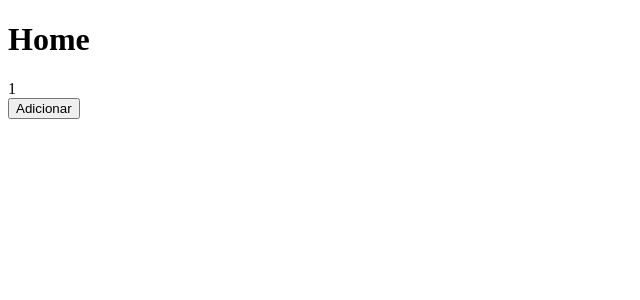
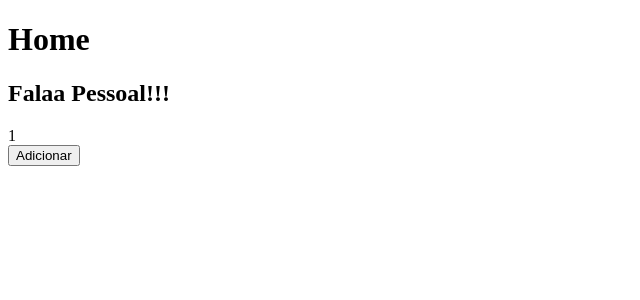
Before and after one commit to guiribs/apenas-o-comeco, a Next.js app: page / in a window 1280 px wide. Shown: the top 300 px of the page, without its empty margins (0-640 px from the left). Built offline with nearby package versions, Linux system fonts and the light colour scheme.

Commit message:
primeira página

```diff
--- a/pages/index.js
+++ b/pages/index.js
@@ -4,6 +4,7 @@ function Home() {
     return (
         <div>
             <h1>Home</h1>
+            <h2><strong>Falaa Pessoal!!!</strong></h2>
             <Contador />
         </div>
     )
```
